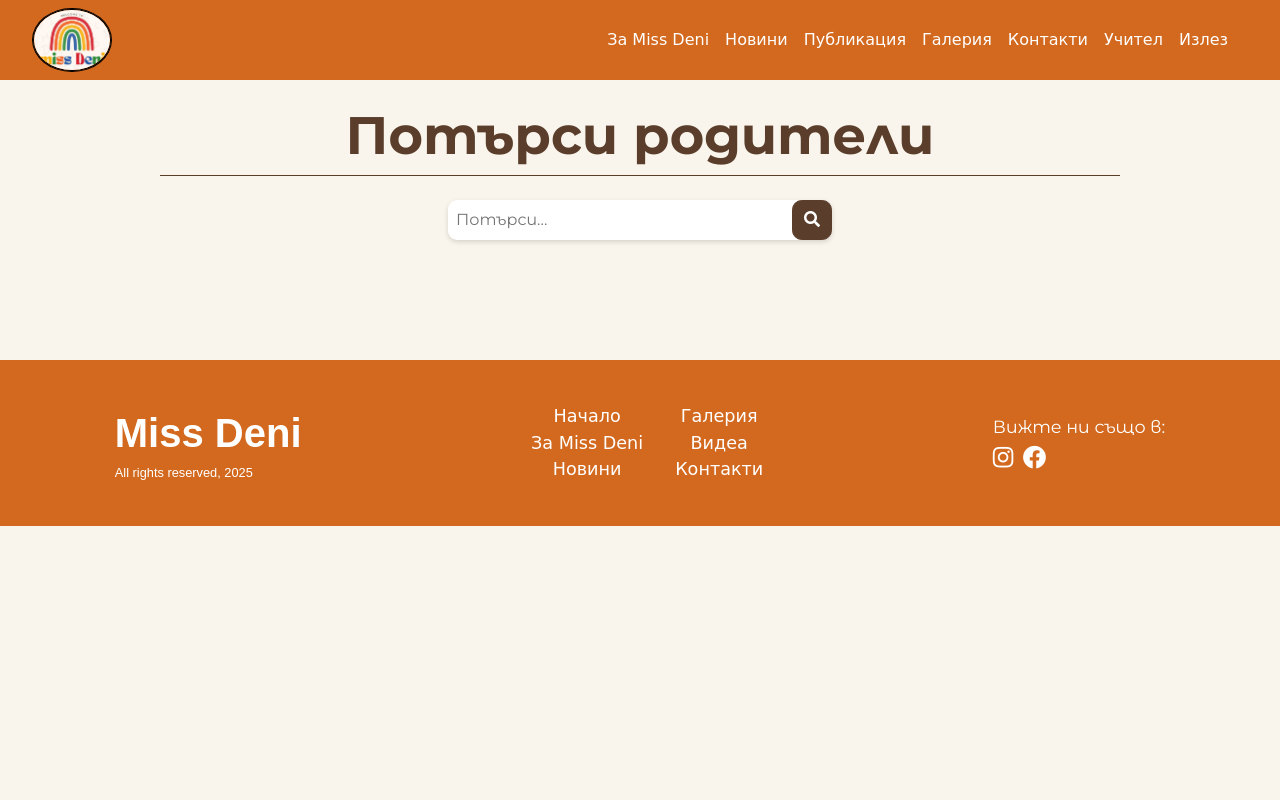
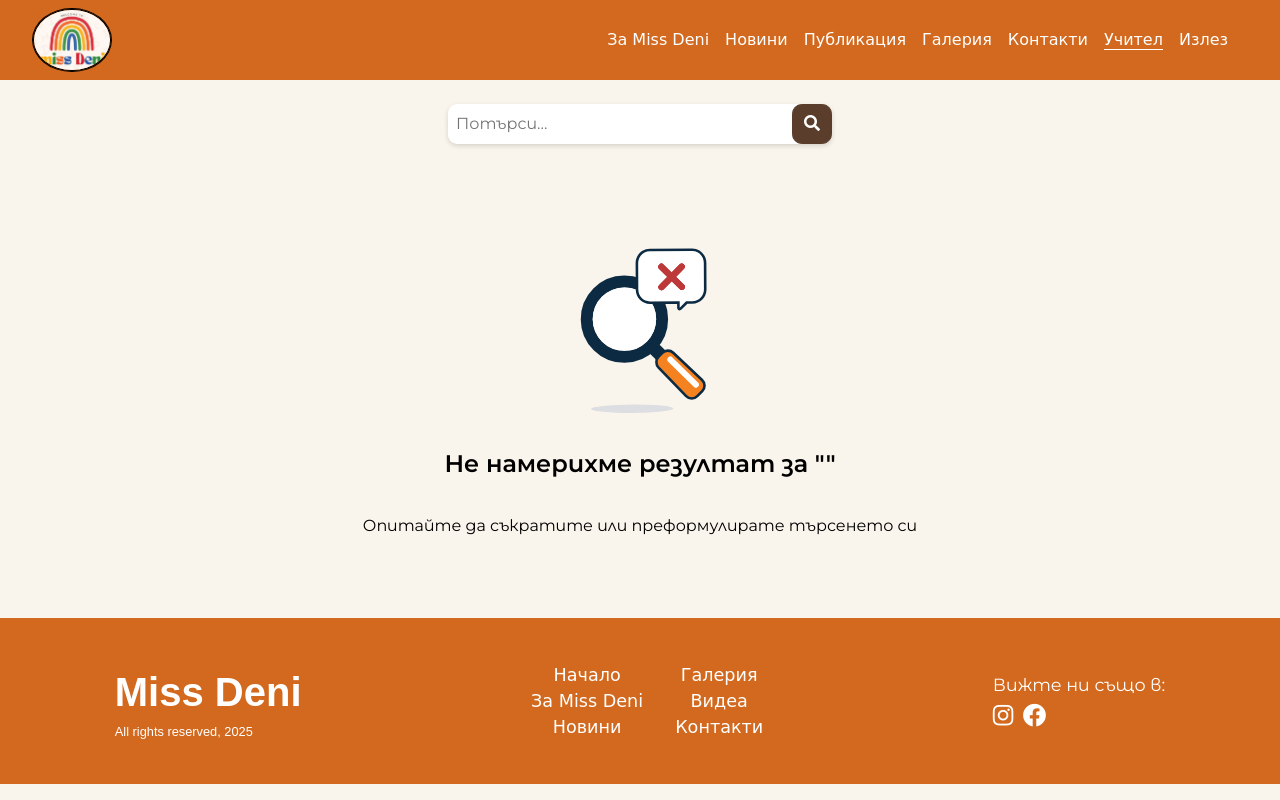
Before and after one commit to Mario-Lupo-Ciaponi/Miss_Deni, a Django app: page /accounts/search-parents/ in a window 1280 px wide. Run offline with Django 5.2, Linux system fonts and the light colour scheme; the visitor is signed in with stand-in values (Sample User, id 1); data comes from the database, SQL or seed files in the repository; some libraries are stand-ins or nearby versions; some web fonts are replaced.

Commit message:
Feat: added no result find in parents page.

```diff
--- a/accounts/views.py
+++ b/accounts/views.py
@@ -6,7 +6,6 @@
 from django.views.generic import CreateView, ListView
 
 from .forms import UserRegistrationForm, CustomLoginForm, SearchForm
-
 
 
 UserModel = get_user_model()
@@ -28,7 +27,9 @@
     form_class = SearchForm
     context_object_name = "parents"
     query_param = "query"
-
+    extra_context = {
+        "current_page": "teacher",
+    }
 
 
     def get_context_data(
--- a/common/views.py
+++ b/common/views.py
@@ -13,14 +13,16 @@
 
 
 def about_view(request: HttpRequest) -> HTTPResponse:
-    return render(request, "common/about.html")
+    return render(request, "common/about.html", {"current_page": "about_us"})
 
 
 class ContactView(FormView):
     form_class = ContactForm
-
     template_name = "common/contact.html"
     success_url = reverse_lazy("contact")
+    extra_context = {
+        "current_page": "contact"
+    }
 
     def form_valid(self, form):
         print("yes")
--- a/posts/views.py
+++ b/posts/views.py
@@ -14,6 +14,7 @@
     template_name = "posts/post-section.html"
     extra_context = {
         "title": "новини",
+        "current_page": "news",
     }
 
     def get_queryset(self):
@@ -27,6 +28,7 @@
     template_name = "posts/post-section.html"
     extra_context = {
         "title": "публикации",
+        "current_page": "normal_post",
     }
 
     def get_queryset(self):
@@ -42,7 +44,8 @@
     template_name = "posts/post-form.html"
     success_url = reverse_lazy("index")
     extra_context = {
-        "title": "Създай Публикация"
+        "title": "Създай Публикация",
+        "current_page": "teacher",
     }
 
 
--- a/static/styles/accounts/search-form.css
+++ b/static/styles/accounts/search-form.css
@@ -16,6 +16,7 @@
   width: 30%;
   position: relative;
   box-shadow: 0 2px 5px rgba(0, 0, 0, 0.15);
+  min-width: 300px;
 }
 
 .search-form .search-btn {
--- a/static/styles/accounts/search-parent.css
+++ b/static/styles/accounts/search-parent.css
@@ -5,15 +5,23 @@
   display: flex;
   flex-direction: column;
   align-items: center;
-  gap: 1rem;
+  gap: 2rem;
   padding: 3rem 0;
 }
 
-.section-heading {
-  margin: 1rem auto;
-  text-align: center;
-  font-size: 3.3rem;
-  color: #5A3E2B;
-  border-bottom: 1px solid #5A3E2B;
-  width: 75%;
+.parent-user-section .no-results-found {
+  display: flex;
+  flex-direction: column;
+  align-items: center;
+  gap: 2rem;
+  margin: 2rem 0;
 }
+
+.parent-user-section .no-results-found .no-results-img{
+  width: 30%;
+}
+
+.parent-user-section .no-results-found .no-results-title{
+  font-size: 1.5rem;
+  font-weight: 600;
+}
--- a/static/styles/common/navbar.css
+++ b/static/styles/common/navbar.css
@@ -46,10 +46,15 @@
   font-weight: 400;
   font-style: normal;
   transition: color 0.5s ease-in-out;
+
 }
 
 .navbar .links .item .link:hover {
   color: #1ABC9C;
+}
+
+.navbar .links .item .link.current {
+  border-bottom: 1px solid white;
 }
 
 .navbar .menu-button {
--- a/templates/accounts/search-parent.html
+++ b/templates/accounts/search-parent.html
@@ -12,13 +12,19 @@
 
 
 {% block content %}
-  <h1 class="section-heading">Потърси родители</h1>
-
   {% include "accounts/search-form.html" %}
 
   <section class="parent-user-section">
     {% for parent in parents %}
     	{% include "accounts/parent-card.html" %}
+    {% empty %}
+      <article class="no-results-found">
+        <img class="no-results-img" src="{% static "images/no-result-image.svg" %}" alt="никакъв резултат">
+
+        <h2 class="no-results-title">Не намерихме резултат за "{{ query }}"</h2>
+        <p class="no-results-subtitle">Опитайте да съкратите или преформулирате търсенето си</p>
+      </article>
     {% endfor %}
+
   </section>
 {% endblock %}
--- a/templates/common/navbar.html
+++ b/templates/common/navbar.html
@@ -9,15 +9,15 @@
     </button>
 
     <ul class="links">
-      <li class="item"><a class="link" href="{% url "about" %}">Зa Miss Deni</a></li>
-      <li class="item"><a class="link" href="{% url "news" %}">Новини</a></li>
-      <li class="item"><a class="link" href="{% url "posts" %}">Публикация</a></li>
-      <li class="item"><a class="link" href="#">Галерия</a></li>
-      <li class="item"><a class="link" href="{% url "contact" %}">Контакти</a></li>
+      <li class="item"><a class="link {% if current_page == "about_us" %}current{% endif %}" href="{% url "about" %}">Зa Miss Deni</a></li>
+      <li class="item"><a class="link {% if current_page == "news" %}current{% endif %}" href="{% url "news" %}">Новини</a></li>
+      <li class="item"><a class="link {% if current_page == "normal_post" %}current{% endif %}" href="{% url "posts" %}">Публикация</a></li>
+      <li class="item"><a class="link {% if current_page == "gallery" %}current{% endif %}" href="#">Галерия</a></li>
+      <li class="item"><a class="link {% if current_page == "contact" %}current{% endif %}" href="{% url "contact" %}">Контакти</a></li>
       {% if request.user.is_authenticated %}
         {% if request.user.is_superuser %}
           <li class="item">
-            <a class="link" href="#">Учител</a>
+            <a class="link {% if current_page == "teacher" %}current{% endif %}" href="#">Учител</a>
             <ul class="dropdown">
               <li class="dropdown-item"><a href="{% url "add-post" %}" class="dropdown-link">Нова Публикация</a></li>
               <li class="dropdown-item"><a href="{% url "search-parents" %}" class="dropdown-link">Потърси родител</a></li>
@@ -35,6 +35,7 @@
         </li>
       {% else %}
         <li class="item"><a class="link" href="{% url "login" %}">Вход</a></li>
+        <li class="item"><a class="link" href="{% url "register" %}">Регистрирай</a></li>
       {% endif %}
     </ul>
   </div>
```
Also changed, not shown: common/mixins.py (line endings or trailing spaces), posts/mixins.py (line endings or trailing spaces), static/images/no-result-image.svg (added), static/styles/common/index.css (line endings or trailing spaces).
